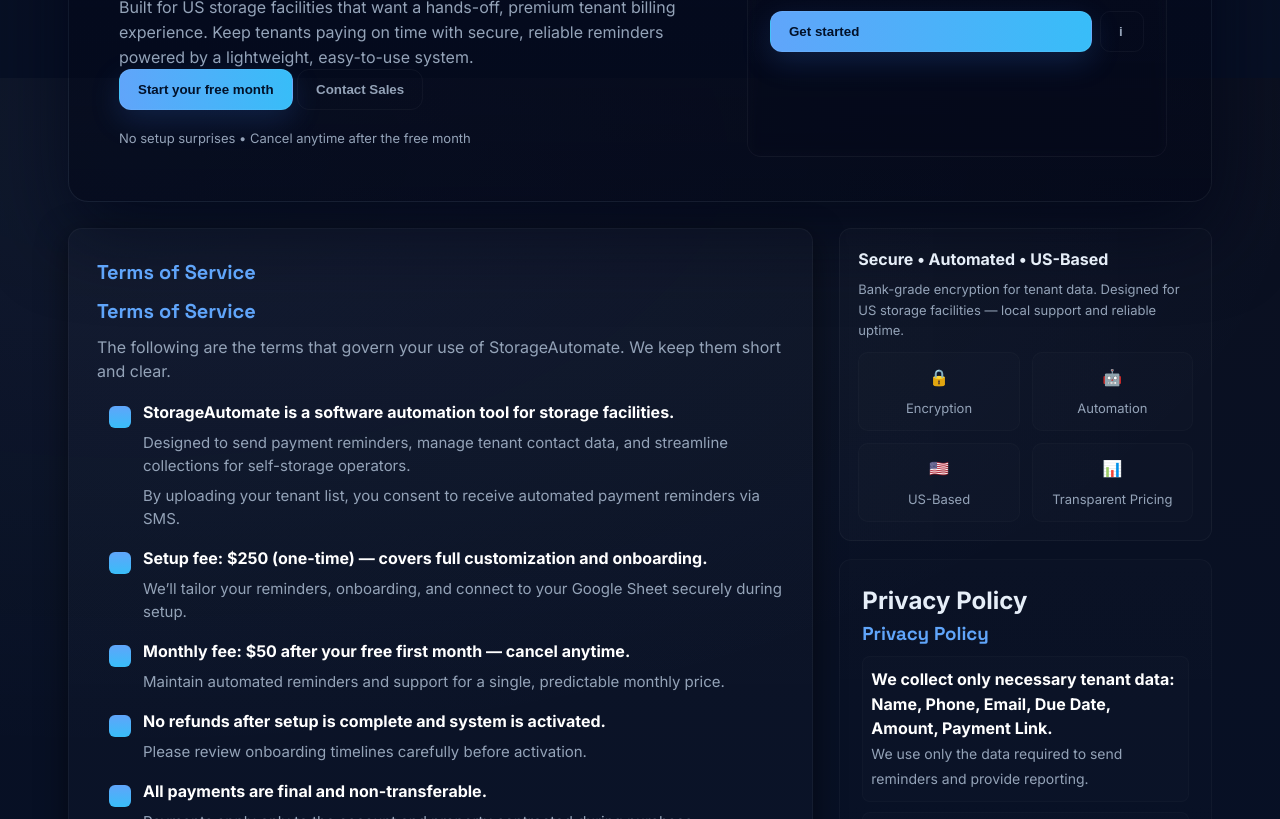
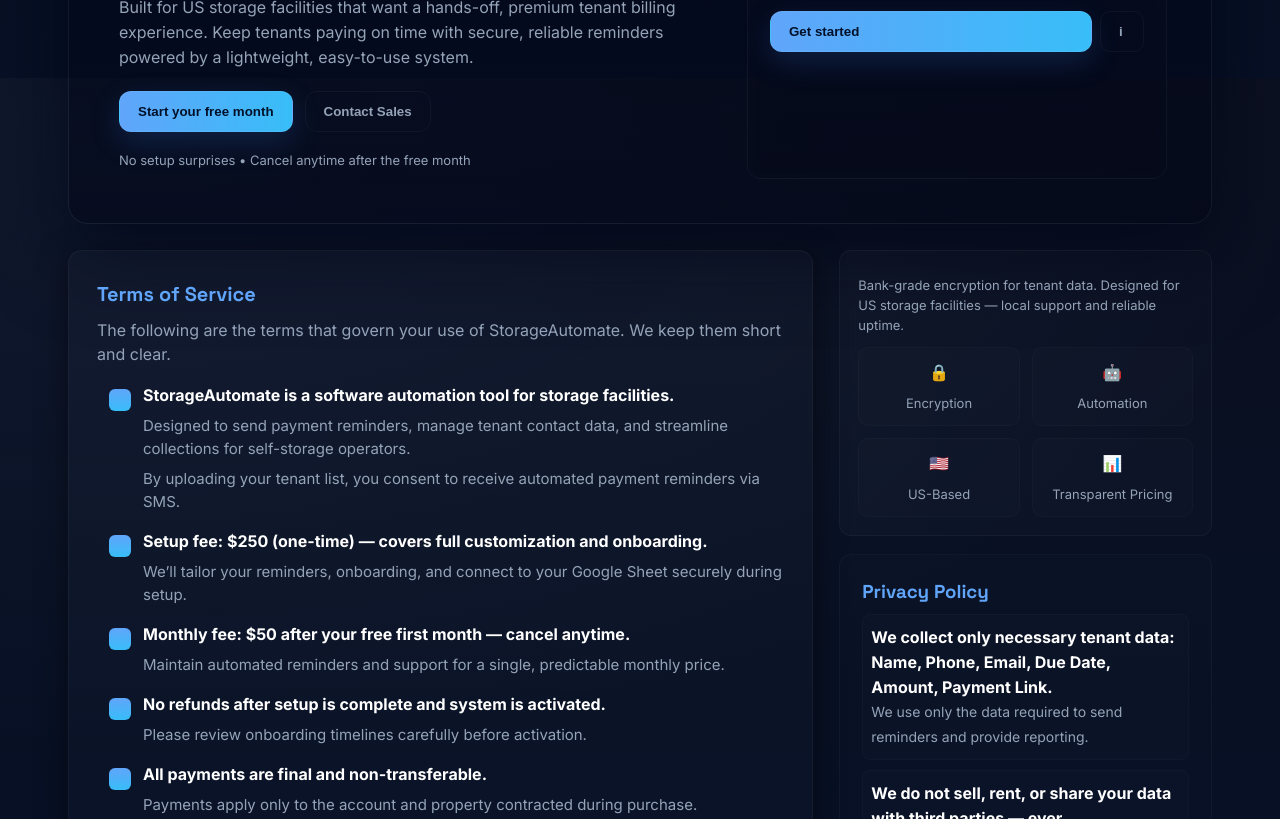
Before and after one commit to SaadMughal14/SaadMughal14.github.io, a plain HTML site: page index.html in a window 1280 px wide. Shown: the part 722-1541 px from the top of the page. Drawn offline with Linux system fonts and the light colour scheme.

Commit message:
Update index.html

```diff
--- a/index.html
+++ b/index.html
@@ -76,9 +76,6 @@
     .hero__eyebrow{display:inline-block;padding:8px 14px;border-radius:999px;background:linear-gradient(90deg,rgba(255,255,255,0.03),rgba(255,255,255,0.02));border:1px solid rgba(255,255,255,0.04);font-weight:600;color:var(--accent);font-size:13px}
     .hero__title{font-family:'Space Grotesk';font-size:44px;margin-top:18px;color:#fff;line-height:1.03}
     .hero__subtitle{color:var(--muted);margin-top:14px;font-size:16px;max-width:680px}
-    <a href="#terms">Terms of Service</a>
-    <a href="#privacy">Privacy Policy</a>
-    <a href="#refund">Refund Policy</a>
 
     .hero__cta{margin-top:22px;display:flex;gap:12px;align-items:center}
     .btn{display:inline-flex;align-items:center;gap:10px;padding:12px 18px;border-radius:12px;font-weight:700;border:1px solid rgba(255,255,255,0.06);cursor:pointer}
@@ -213,7 +210,6 @@
 
     <main class="sections">
       <section class="card reveal" style="animation-delay:.18s">
-        <h2 id="terms">Terms of Service</h2>
         <h2>Terms of Service</h2>
         <p class="lead">The following are the terms that govern your use of StorageAutomate. We keep them short and clear.</p>
         <ul class="terms">
@@ -248,7 +244,6 @@
 
       <aside class="side">
         <div class="badge-lg reveal" style="animation-delay:.20s">
-          <h3>Secure • Automated • US-Based</h3>
           <div class="panel-sub">Bank-grade encryption for tenant data. Designed for US storage facilities — local support and reliable uptime.</div>
           <div class="features">
             <div class="feature">
@@ -271,7 +266,6 @@
         </div>
 
         <div class="policy reveal" style="animation-delay:.22s">
-          <h2 id="privacy">Privacy Policy</h2>
           <h3>Privacy Policy</h3>
           <ul>
             <li>
```
